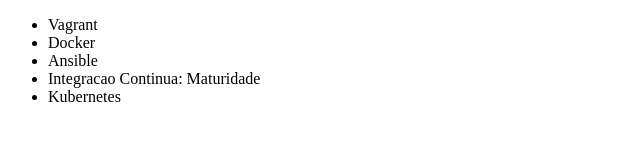
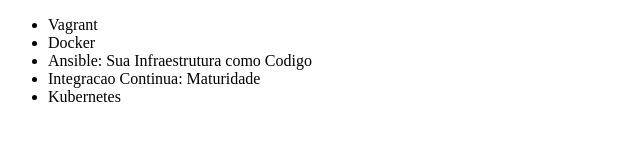
Before and after one commit to aarinos/alura-git, a plain HTML site: page index.html in a window 1280 px wide. Shown: the whole page, without its empty margins (0-640 px from the left). Drawn offline with Linux system fonts and the light colour scheme.

Commit message:
Alterando nome do curso Ansible novamente de novo

```diff
--- a/index.html
+++ b/index.html
@@ -8,7 +8,7 @@
 	<ul>
 		<li>Vagrant</li>
 		<li>Docker</li>
-		<li>Ansible</li>
+		<li>Ansible: Sua Infraestrutura como Codigo</li>
 		<li>Integracao Continua: Maturidade</li>
 		<li>Kubernetes</li>
 	</ul>
```
